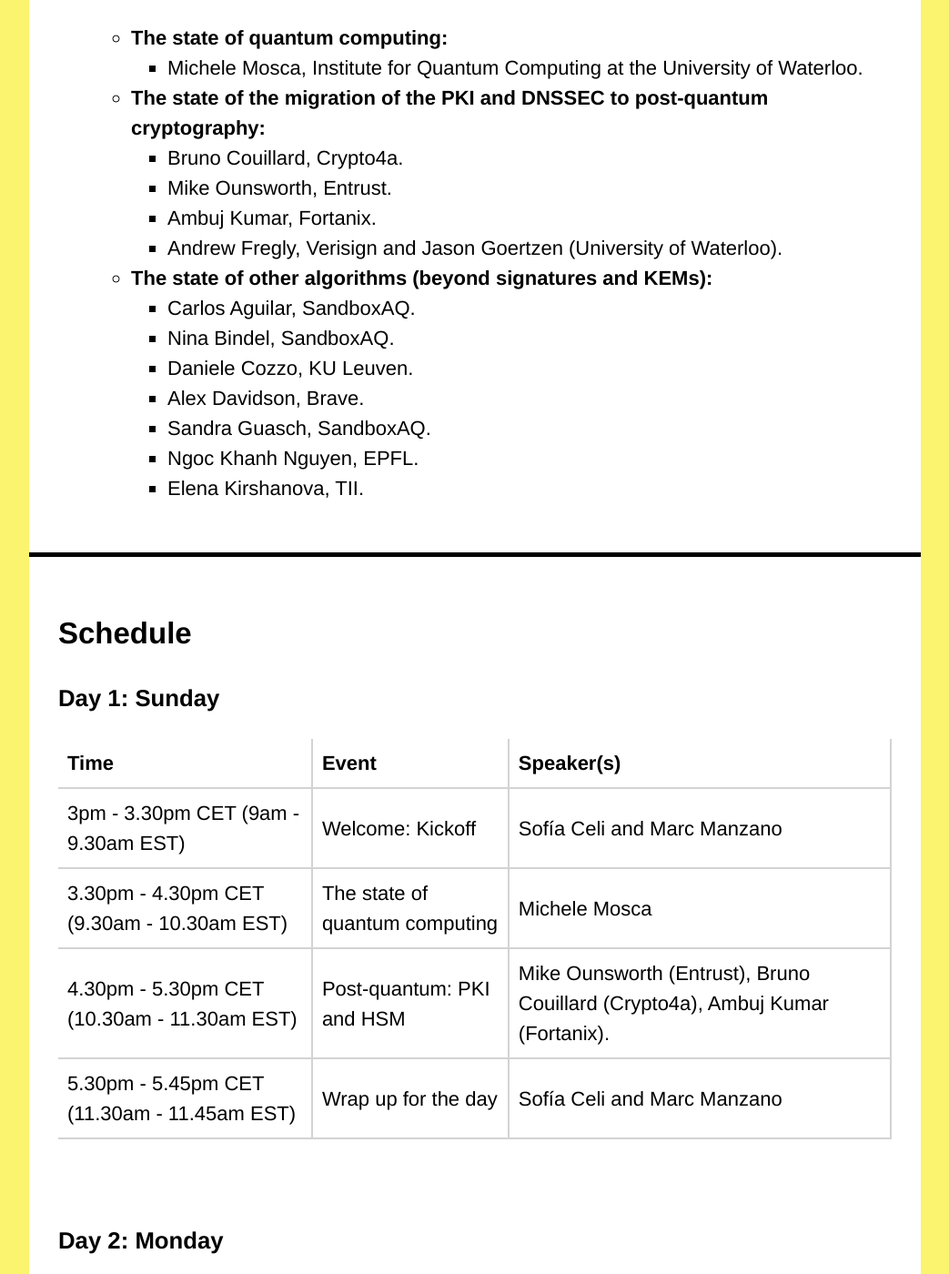
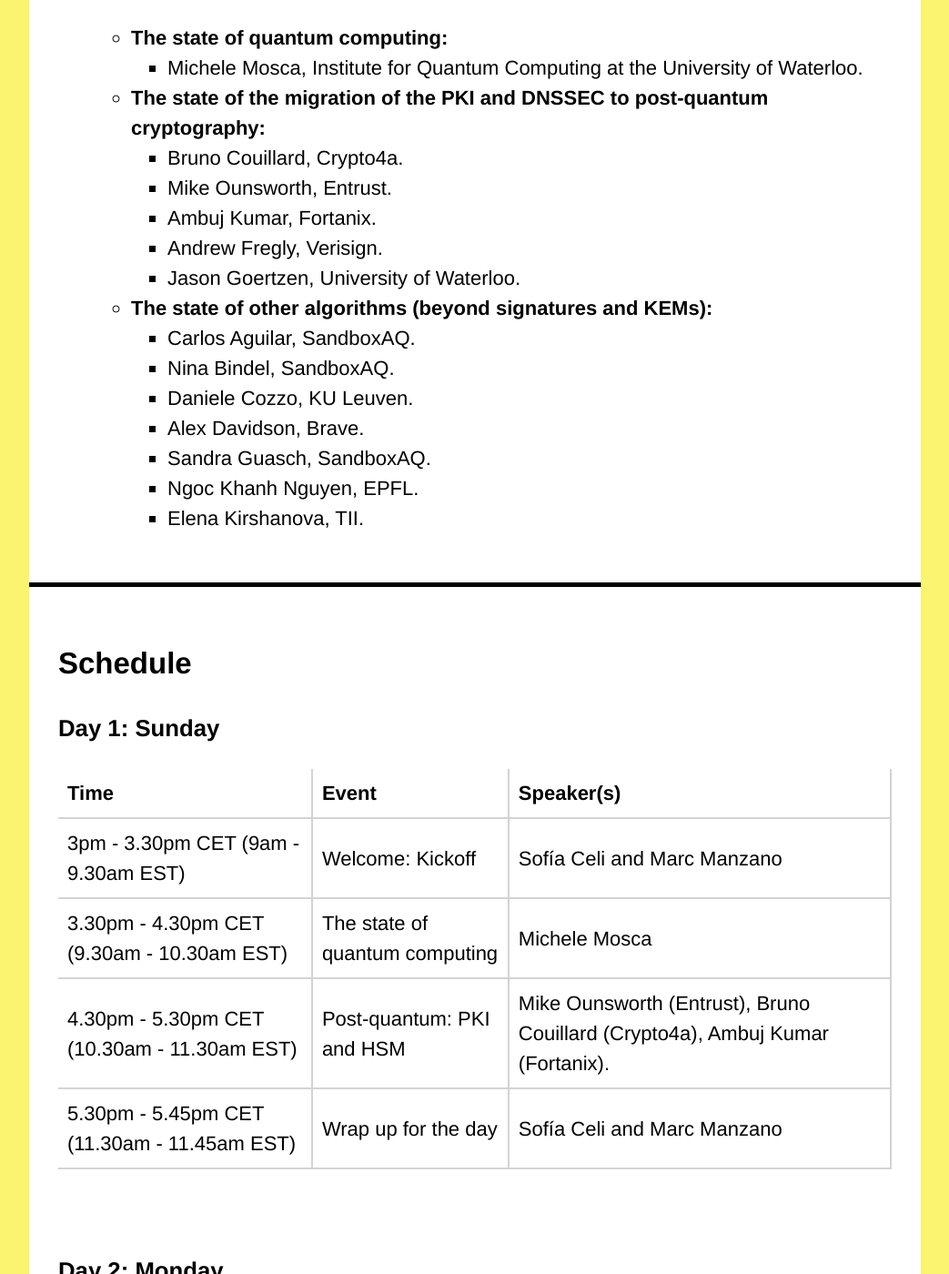
Before and after one commit to claucece/PQNet-Workshop, a Jekyll site: the page built from index.html, in a window 1280 px wide and 1400 px high, scrolled down 1628 px. Shown: the whole window at 91% size, without its empty margins (118-1161 px from the left). Built offline with Jekyll 4.4.1, drawn with Linux system fonts in a browser that asks for light colours; some of the changed text lies outside the part shown.

Commit message:
Other Fix

```diff
--- a/index.html
+++ b/index.html
@@ -110,7 +110,8 @@
 		  <li>Bruno Couillard, Crypto4a.</li>
 			<li>Mike Ounsworth, Entrust.</li>
 			<li>Ambuj Kumar, Fortanix.</li>
-			<li>Andrew Fregly, Verisign and Jason Goertzen (University of Waterloo).</li>
+			<li>Andrew Fregly, Verisign.</li>
+			<li>Jason Goertzen, University of Waterloo.</li>
 		</ul>
 		<li><strong>The state of other algorithms (beyond signatures and KEMs):</strong></li>
 		<ul>
```
Also changed, not shown: other parts of index.html (+1 -2 lines).
